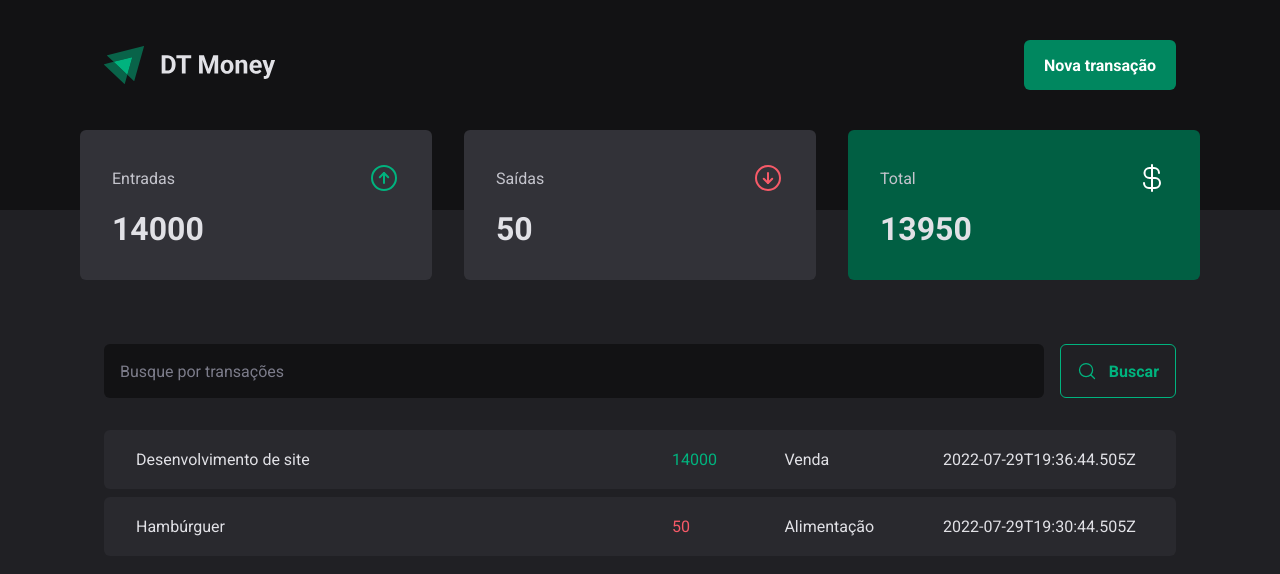
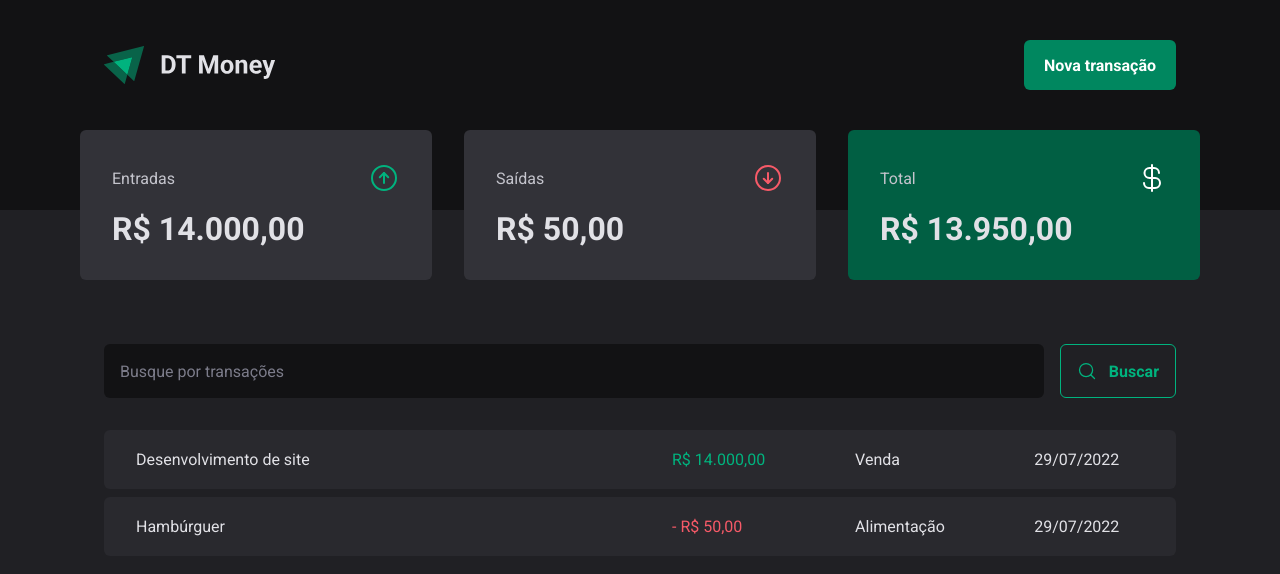
Before and after one commit to luizfvital/dt-money, a React (Vite) app: page / in a window 1280 px wide. Shown: the top 574 px of the page. Built offline with nearby package versions, Linux system fonts and the light colour scheme; data requests are answered from the project's data file.

Commit message:
format dates and prices

```diff
--- a/src/components/Summary/index.tsx
+++ b/src/components/Summary/index.tsx
@@ -1,7 +1,8 @@
 import { ArrowCircleDown, ArrowCircleUp, CurrencyDollar } from 'phosphor-react';
 import { SummaryCard, SummaryContainer } from './styles';
 import { useContext } from 'react';
-import { TransactionsContext } from '../../contexts/transactionsContext';
+import { TransactionsContext } from '../../contexts/TransactionsContext';
+import {priceFormatter} from '../../utils/formatter';
 
 export function Summary() {
   const {transactions} = useContext(TransactionsContext)
@@ -26,7 +27,7 @@
           <ArrowCircleUp size={32} color="#00b37e"/>
         </header>
 
-        <strong>{summary.income}</strong>
+        <strong>{priceFormatter.format(summary.income)}</strong>
       </SummaryCard>
       <SummaryCard>
         <header>
@@ -34,7 +35,7 @@
           <ArrowCircleDown size={32} color="#f75a68"/>
         </header>
 
-        <strong>{summary.outcome}</strong>
+        <strong>{priceFormatter.format(summary.outcome)}</strong>
       </SummaryCard>
       <SummaryCard variant='green'>
         <header>
@@ -42,7 +43,7 @@
           <CurrencyDollar size={32} color="#fff"/>
         </header>
 
-        <strong>{summary.total}</strong>
+        <strong>{priceFormatter.format(summary.total)}</strong>
       </SummaryCard>
     </SummaryContainer>
   )
--- a/src/pages/Transactions/index.tsx
+++ b/src/pages/Transactions/index.tsx
@@ -3,7 +3,8 @@
 import { Summary } from '../../components/Summary';
 import { SearchForm } from './components/SearchForm';
 import { PriceHighlight, TransactionsContainer, TransactionsTable } from './styles';
-import {TransactionsContext} from '../../contexts/transactionsContext'
+import {TransactionsContext} from '../../contexts/TransactionsContext'
+import {priceFormatter, dateFormatter} from '../../utils/formatter'
 
 
 
@@ -25,11 +26,12 @@
                 <td width="50%">{transaction.description}</td>
                 <td>
                   <PriceHighlight variant={transaction.type}>
-                    {transaction.price}
+                    {transaction.type === 'outcome' && '- '}
+                    {priceFormatter.format(transaction.price)}
                   </PriceHighlight>
                 </td>
                 <td>{transaction.category}</td>
-                <td>{transaction.createdAt}</td>
+                <td>{dateFormatter.format(new Date(transaction.createdAt))}</td>
             </tr>
             ))}
           </tbody>
--- /dev/null
+++ b/src/utils/formatter.ts
@@ -0,0 +1,2 @@
+export const dateFormatter = new Intl.DateTimeFormat('pt-BR')
+export const priceFormatter = new Intl.NumberFormat('pt-BR', { style: 'currency', currency: 'BRL' })
```
